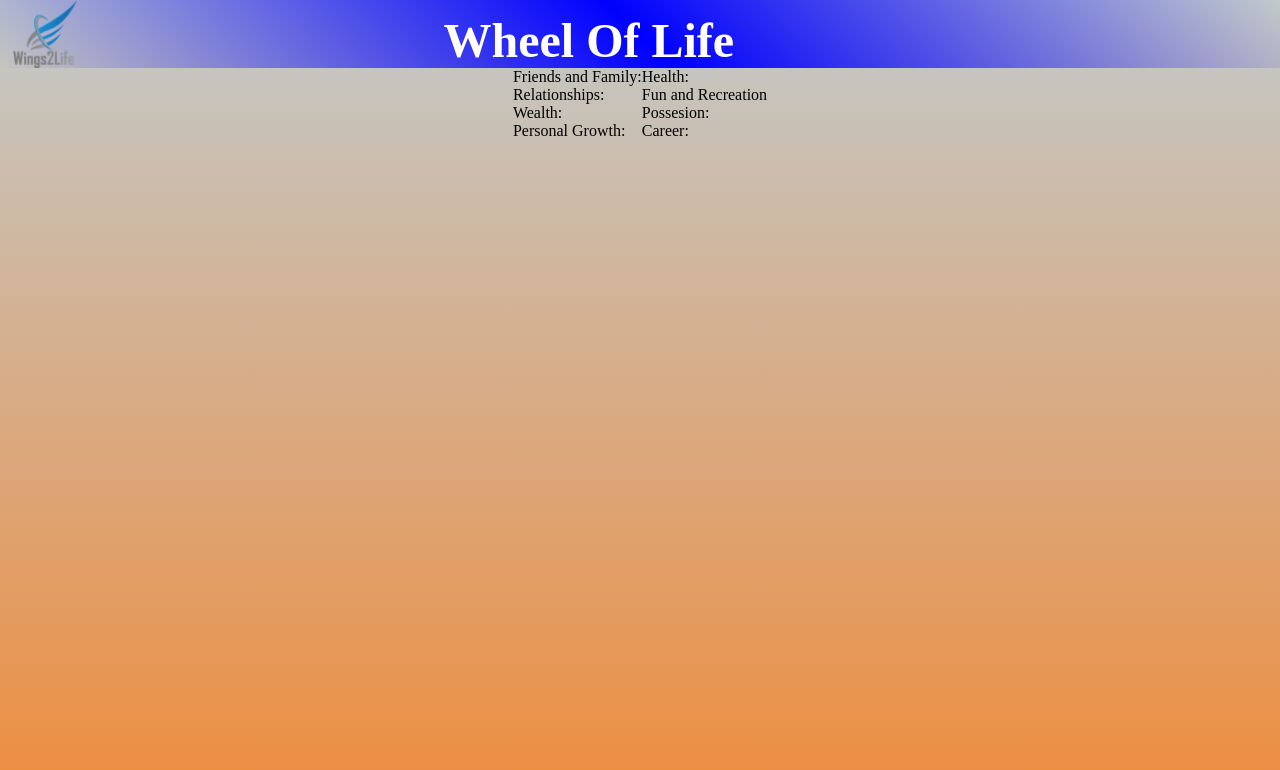
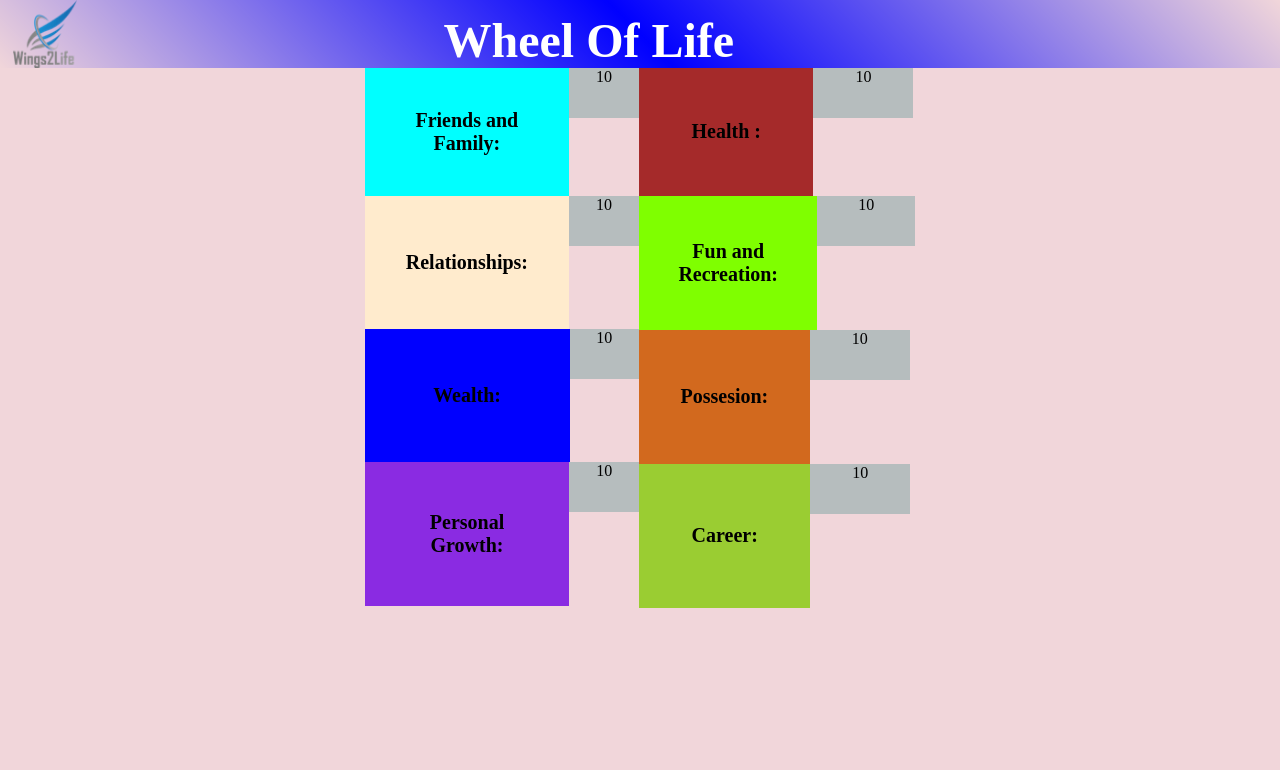
Before and after one commit to MUKESHYADAV833/wheel-of-life-react, a React (Create React App) app: page / in a window 1280 px wide. Shown: the top 770 px of the page. Built offline with nearby package versions, Linux system fonts and the light colour scheme.

Commit message:
working on css

```diff
--- a/src/App.js
+++ b/src/App.js
@@ -1,4 +1,8 @@
 import React from 'react';
+import { FontAwesomeIcon } from '@fortawesome/react-fontawesome';
+import { fas } from '@fortawesome/free-solid-svg-icons';
+import Tiles from './tile' ;
+import { faAngleDoubleRight } from '@fortawesome/free-solid-svg-icons';
 
 class Header extends React.Component {
   constructor(props) {
@@ -18,20 +22,8 @@ class Header extends React.Component {
           <img id="logo" src='./wings2life.png' />
           <div className="head">Wheel Of Life</div>
         </div>
-        <div className="parent">
-          <div className="t">
-            <div id="l1" className="tiles" onClick={this.showdataentry}>Friends and Family:</div>
-            <div id="l2" className="tiles" onClick={this.showdataentry}>Relationships:</div>
-            <div id="l3" className="tiles" onClick={this.showdataentry}>Wealth:</div>
-            <div id="l4" className="tiles" onClick={this.showdataentry}>Personal Growth:</div>
-          </div>
-          <div className="t1">
-            <div id="l5" className="tiles1" onClick={this.showdataentry}>Health:</div>
-            <div id="l6" className="tiles1" onClick={this.showdataentry}>Fun and Recreation</div>
-            <div id="l7" className="tiles1" onClick={this.showdataentry}>Possesion:</div>
-            <div id="l8" className="tiles1" onClick={this.showdataentry}>Career:</div>
-          </div>
-        </div>
+        <div><Tiles /></div>
+
       </div>
 
     );
--- a/src/index.css
+++ b/src/index.css
@@ -1,7 +1,8 @@
   body{
-    background-image: linear-gradient(180deg, #c2cacb,#ee8d3e);
+    /* background-image: linear-gradient(180deg, #c2cacb,#ee8d3e); */
     height: 100vh;
     margin: 0%;
+    background-color: #ebc2c9ab;
 
   }
   .head{
@@ -22,14 +23,98 @@
     width: 5%;
     margin-left: 1%;
    }
- /* .t{
-   display: flex;
 
-  }
-.t1{
-  display: flex;
-}  */
-.parent {
+   #l1{
+     background-color: aqua;
+   }
+   #l2{
+     background-color: blanchedalmond;
+   }
+   #l3{
+     background-color: blue;
+   }
+   #l4{
+     background-color: blueviolet;
+   }
+   #l5{
+     background-color: brown;
+   }
+   #l6{
+     background-color: chartreuse;
+   }
+   #l7{
+     background-color: chocolate;
+   }
+   #l8{
+     background-color:yellowgreen;
+   }
+.parent{
   display: flex;
   justify-content: center;
 }
+
+.pair{
+  display: flex;
+}
+.tiles{
+  justify-content: center;
+  text-align: center;
+
+}
+
+.data{
+  text-align: center;
+  background-color: rgb(182, 189, 190);
+  width: 100px;
+  height: 50px;
+}
+
+#l1{
+  padding: 15%;
+  font-size: 20px;
+  font-weight: 600;
+}
+
+#l2{
+  padding: 20% 15%;
+  font-size: 20px;
+  font-weight: 600;
+}
+
+
+#l3{
+  padding: 20% 25%;
+  font-size: 20px;
+  font-weight: 600;
+}
+#l5{
+  padding:19% 19%;
+  font-size: 20px;
+  font-weight: 600;
+}
+
+#l4{
+  padding: 18%;
+    font-size: 20px;
+  font-weight: 600;
+}
+
+#l6{
+  padding:16% 1%;
+    font-size: 20px;
+  font-weight: 600;
+}
+
+
+#l7{
+  padding: 20% 15%;
+  font-size: 20px;
+  font-weight: 600;
+}
+
+
+#l8{
+  padding: 22% 19%;
+  font-size: 20px;
+  font-weight: 600;
+}
--- /dev/null
+++ b/src/tile.js
@@ -0,0 +1,50 @@
+import React from "react";
+import reactDom from "react-dom";
+
+class Tiles extends React.Component {
+  render() {
+    return (
+      <div className="parent">
+        <div className="s">
+          <div className="pair">
+            <div id="l1" className="tiles" onClick={this.showdataentry}>Friends and Family:</div>
+            <div id="s1" className="data" >10</div>
+          </div>
+          <div className="pair">
+            <div id="l2" className="tiles" onClick={this.showdataentry}>Relationships:</div>
+            <div id="s2" className="data">10</div>
+          </div>
+          <div className="pair">
+            <div id="l3" className="tiles" onClick={this.showdataentry}>Wealth:</div>
+            <div id="s3" className="data">10</div>
+          </div>
+          <div className="pair">
+            <div id="l4" className="tiles" onClick={this.showdataentry}>Personal Growth:</div>
+            <div id="s4" className="data">10</div>
+          </div>
+        </div>
+        <div className="s1">
+          <div className="pair">
+            <div id="l5" className="tiles" onClick={this.showdataentry}>Health :</div>
+            <div id="s5" className="data" >10</div>
+          </div>
+          <div className="pair">
+            <div id="l6" className="tiles" onClick={this.showdataentry}>Fun and Recreation:</div>
+            <div id="s6" className="data">10</div>
+          </div>
+          <div className="pair">
+            <div id="l7" className="tiles" onClick={this.showdataentry}>Possesion:</div>
+            <div id="s7" className="data">10</div>
+          </div>
+          <div className="pair">
+            <div id="l8" className="tiles" onClick={this.showdataentry}>Career:</div>
+            <div id="s8" className="data">10</div>
+          </div>
+        </div>
+
+      </div>
+    );
+  }
+
+}
+export default Tiles;
```
Also changed, not shown: src/slider.js (added, +81 -0 lines).
